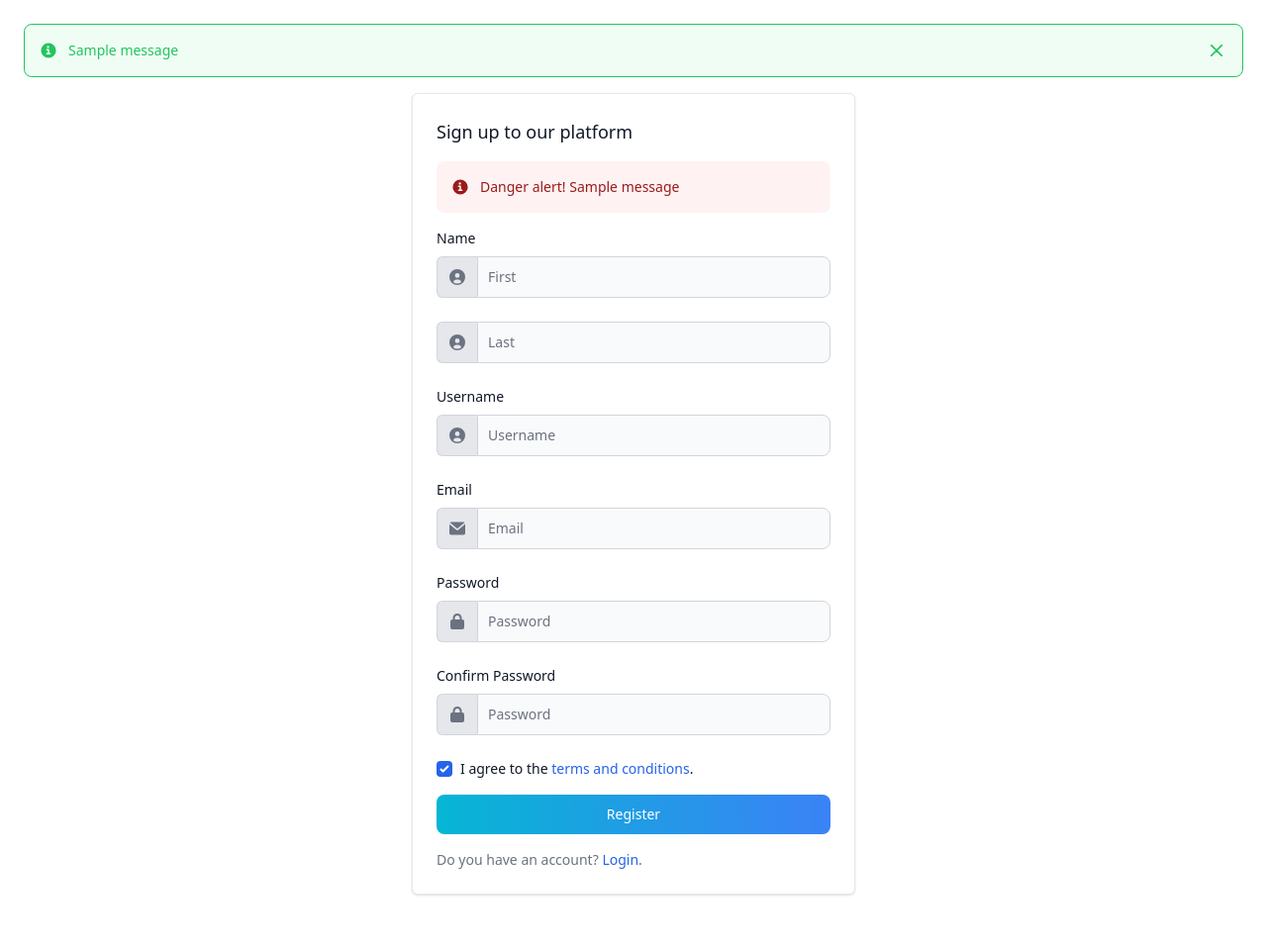
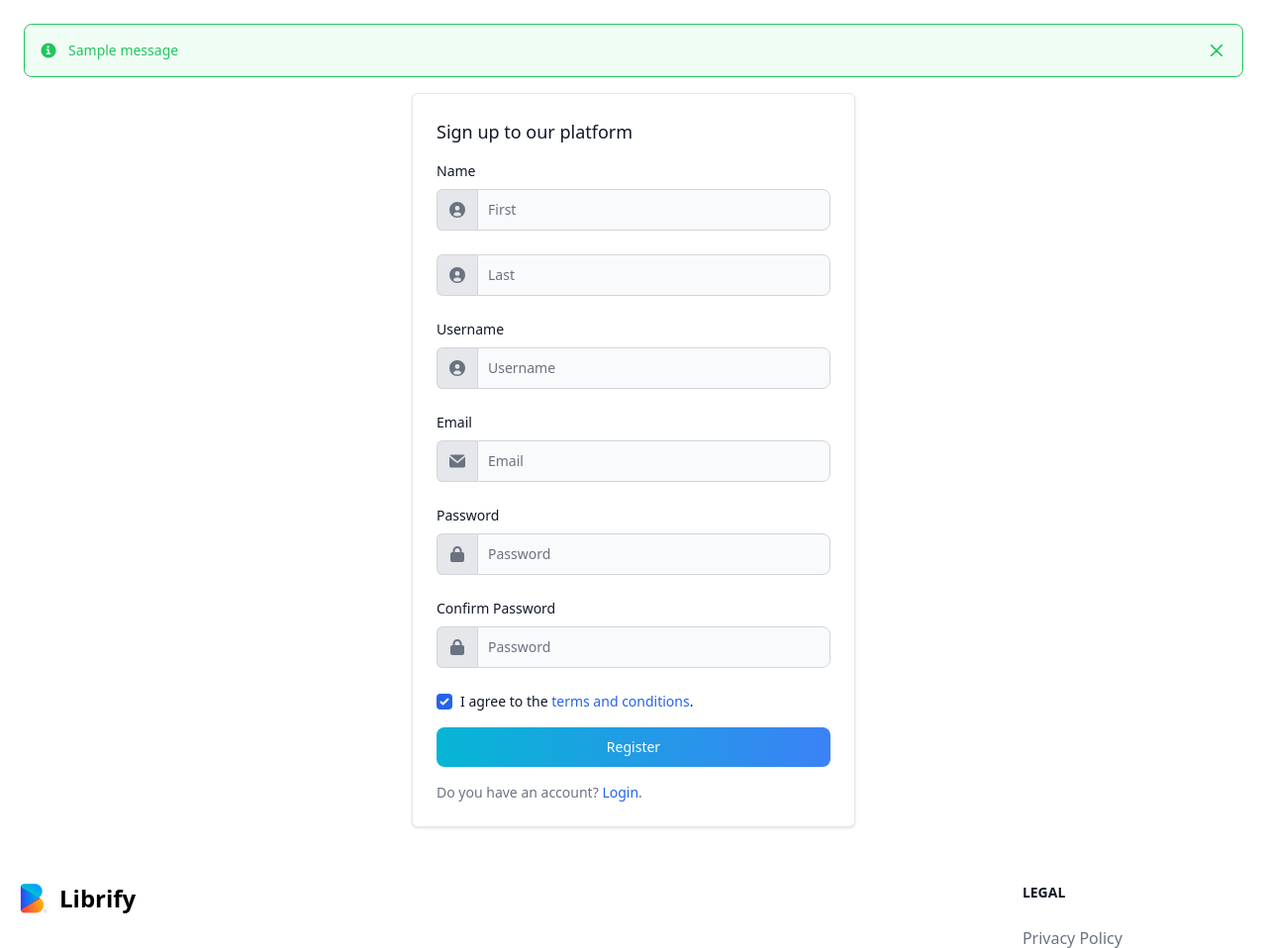
Before and after one commit to AristonCatipay/django_library_management, a Django app: page /signup/ in a window 1280 px wide. Shown: the part 64-1022 px from the top of the page at 99% size. Run offline with Django 4.2, Linux system fonts and the light colour scheme; tables that the repository leaves empty hold one stand-in row (values such as "Sample post"); one stand-in notice (Sample message) is shown; style sheets or scripts are compiled from the project's sources; some libraries are stand-ins or nearby versions.

Commit message:
Delete the old alert statements in the sign in and sign up forms.

```diff
--- a/core/templates/core/signup.html
+++ b/core/templates/core/signup.html
@@ -6,18 +6,6 @@
         <h5 class="mb-4 text-lg font-medium text-gray-900 dark:text-gray-100">Sign up to our platform</h5>
         <form action="." method="post">
             {% csrf_token %}
-
-            {% for message in messages %}
-            <div class="flex items-center p-4 mb-4 text-sm text-red-800 rounded-lg bg-red-50 dark:bg-gray-800 dark:text-red-400" role="alert">
-                <svg class="flex-shrink-0 inline w-4 h-4 mr-3" aria-hidden="true" xmlns="http://www.w3.org/2000/svg" fill="currentColor" viewBox="0 0 20 20">
-                    <path d="M10 .5a9.5 9.5 0 1 0 9.5 9.5A9.51 9.51 0 0 0 10 .5ZM9.5 4a1.5 1.5 0 1 1 0 3 1.5 1.5 0 0 1 0-3ZM12 15H8a1 1 0 0 1 0-2h1v-3H8a1 1 0 0 1 0-2h2a1 1 0 0 1 1 1v4h1a1 1 0 0 1 0 2Z"/>
-                </svg>
-                <span class="sr-only">Info</span>
-                <div>
-                    <span class="font-medium">Danger alert! </span> {{ message }}
-                </div>
-            </div>
-            {% endfor %}
 
             <label for="website-admin" class="block mb-2 text-sm font-medium text-gray-900 dark:text-white">Name</label>
             <div class="flex mb-6">
```
Also changed, not shown: core/templates/core/signin.html (+0 -12 lines).
